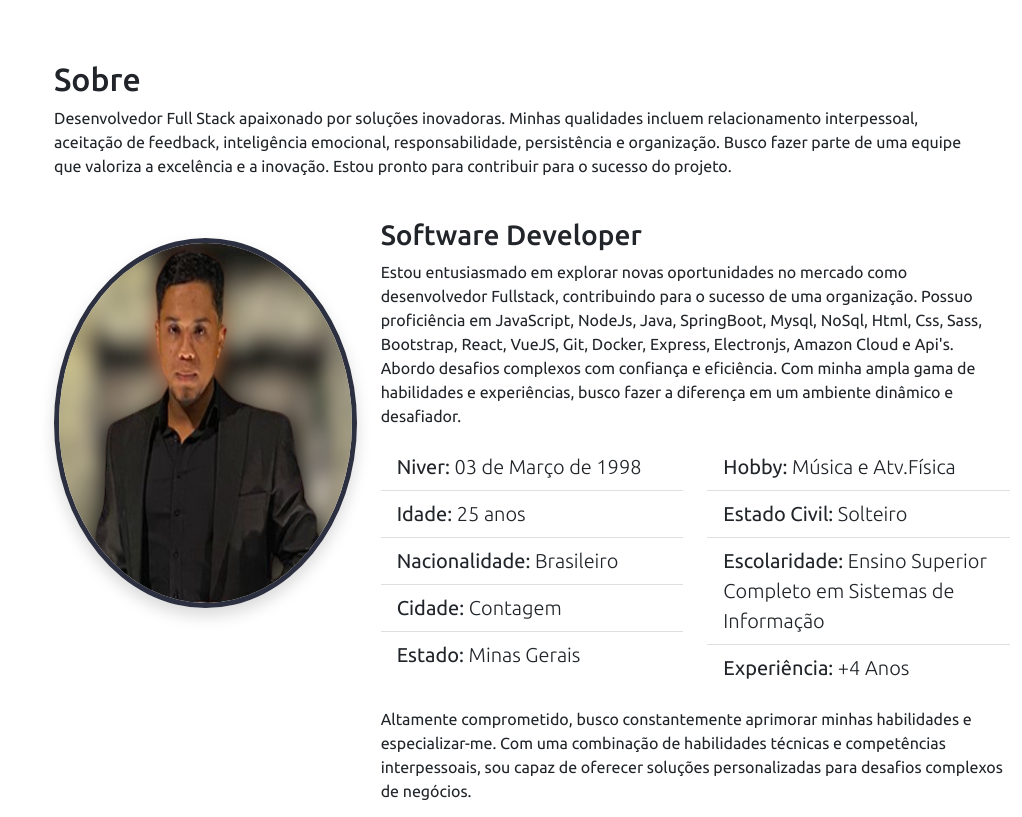
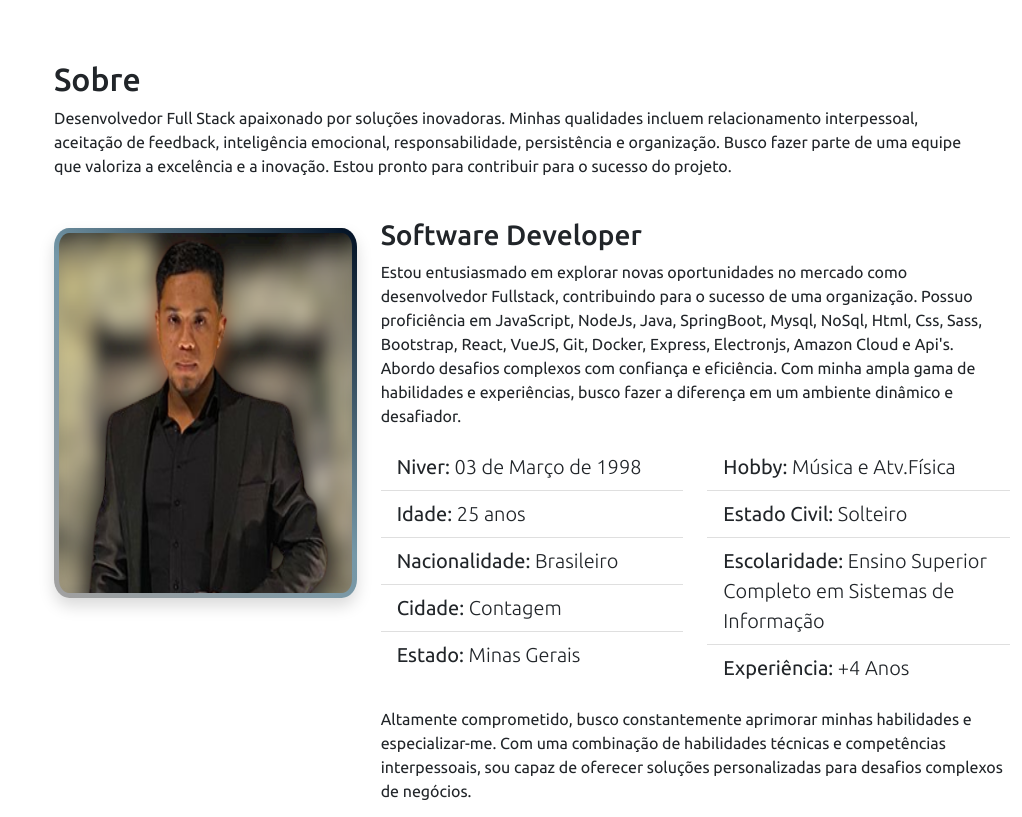
Before and after one commit to calebevieira/PortifolioCalebe2023, a Flask app: page / in a window 1280 px wide. Shown: the part 804-1621 px from the top of the page, without its empty margins (258-1280 px from the left). Run offline with Flask 2, Linux system fonts and the light colour scheme; some libraries are stand-ins or nearby versions.

Commit message:
Border radius na foto e animação na borda

```diff
--- a/api/static/style.css
+++ b/api/static/style.css
@@ -9,10 +9,27 @@
 .img-fluid.shadow {
   width: 380px;
   height: 370px;
-  border-radius: 50%;
-  border: 5px solid #2c2f3f;
-  margin-top: 20px;
+  border-radius: 5%;
+  border: 5px solid transparent;
+  margin-top: 10px;
+  margin-bottom: 40px;
+  position: relative;
+  overflow: hidden;
+  background: linear-gradient(45deg, #c8d6dd, #a0a0a0, #7497a7, #021124, #7497a7, #a0a0a0, #c8d6dd);
+  background-size: 300% 300%;
+  background-clip: border-box;
+  animation: rainbow-border 5s linear infinite;
 }
+
+@keyframes rainbow-border {
+  10% {
+    background-position: 0 100%;
+  }
+  100% {
+    background-position: 100% 0;
+  }
+}
+
 #header {
   position: fixed;
   top: 0;
```
